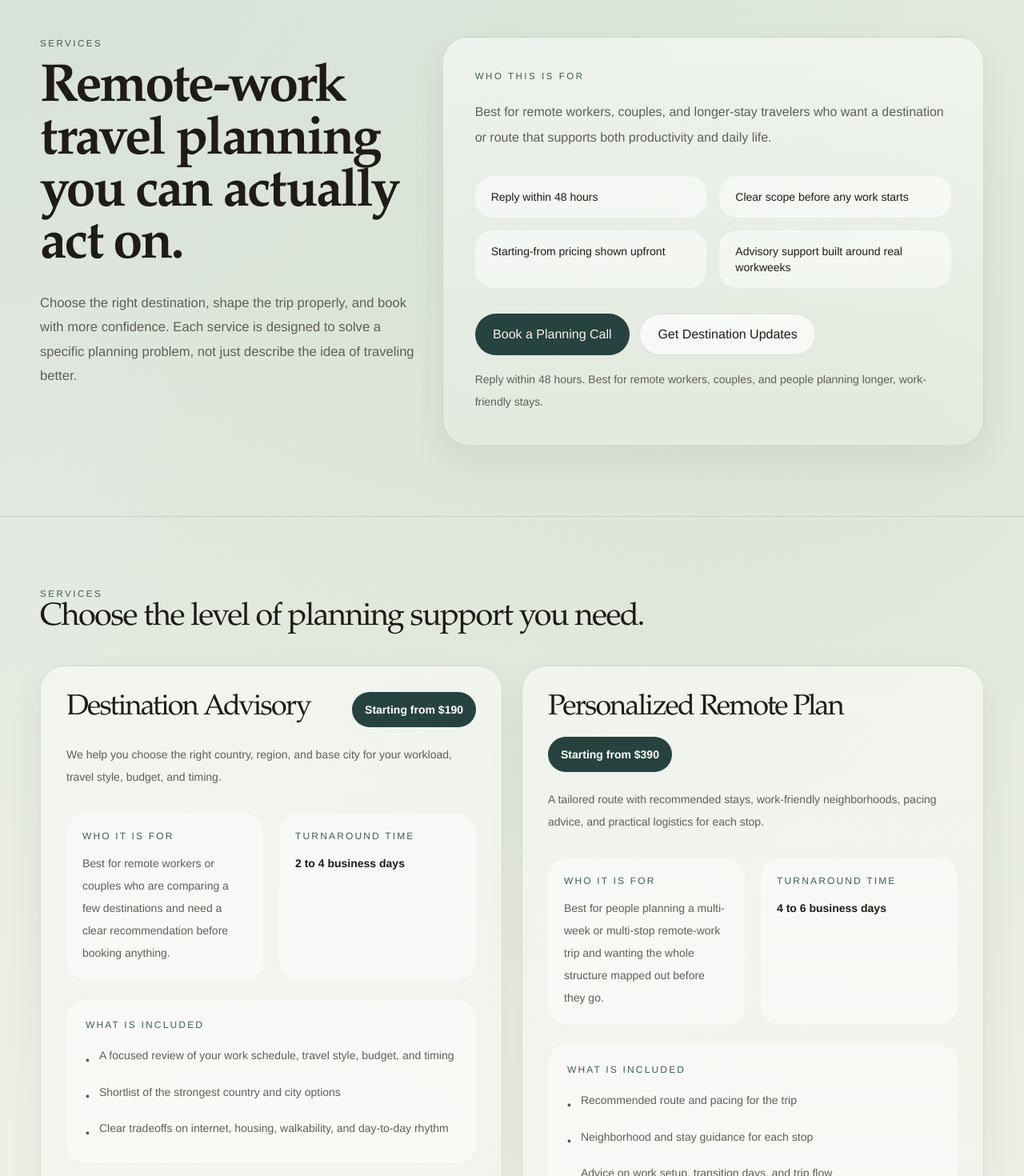
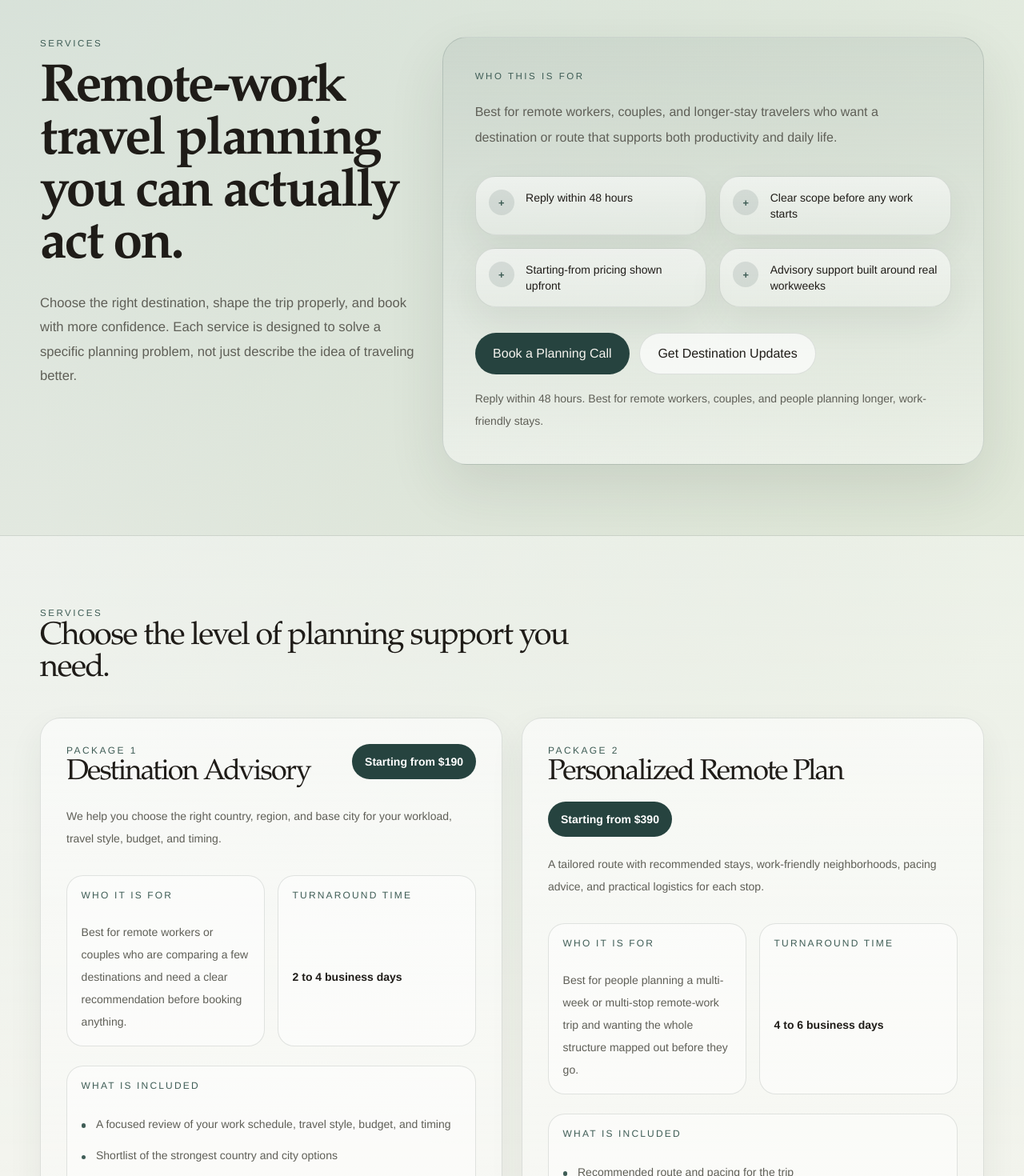
Before and after one commit to MGRem10/Remote-Together-Site, a Next.js app: page /services in a window 1280 px wide. Shown: the part 120-1590 px from the top of the page at 80% size. Built offline with nearby package versions, Linux system fonts and the light colour scheme.

Commit message:
Improve site-wide visual hierarchy

```diff
--- a/app/globals.css
+++ b/app/globals.css
@@ -76,6 +76,10 @@ img {
   border-top: 1px solid var(--border);
 }
 
+.section-alt {
+  background: linear-gradient(180deg, rgba(255, 255, 255, 0.38), rgba(255, 255, 255, 0.14));
+}
+
 .eyebrow {
   letter-spacing: 0.22em;
   text-transform: uppercase;
@@ -109,6 +113,7 @@ img {
   font-size: 1.04rem;
   line-height: 1.82;
   color: var(--muted);
+  max-width: 64ch;
 }
 
 .card {
@@ -121,6 +126,84 @@ img {
   background: linear-gradient(180deg, rgba(255, 255, 255, 0.52), rgba(255, 255, 255, 0.18));
   border: 1px solid var(--border);
   box-shadow: var(--shadow);
+}
+
+.content-card {
+  border: 1px solid var(--border);
+  border-radius: 1.6rem;
+  background: linear-gradient(180deg, rgba(255, 255, 255, 0.58), rgba(255, 255, 255, 0.24));
+  box-shadow: var(--shadow);
+}
+
+.summary-panel {
+  border: 1px solid rgba(38, 67, 63, 0.16);
+  border-radius: 1.9rem;
+  background: linear-gradient(180deg, rgba(38, 67, 63, 0.08), rgba(255, 255, 255, 0.4));
+  box-shadow: var(--shadow-lg);
+}
+
+.icon-row {
+  display: flex;
+  gap: 0.9rem;
+  align-items: flex-start;
+}
+
+.icon-badge {
+  display: inline-flex;
+  align-items: center;
+  justify-content: center;
+  width: 2rem;
+  height: 2rem;
+  border-radius: 999px;
+  background: rgba(38, 67, 63, 0.12);
+  color: var(--accent-deep);
+  font-size: 0.8rem;
+  font-weight: 700;
+  flex-shrink: 0;
+}
+
+.comparison-block {
+  display: grid;
+  gap: 1rem;
+}
+
+.comparison-item {
+  display: grid;
+  gap: 0.75rem;
+  border: 1px solid var(--border);
+  border-radius: 1.3rem;
+  background: rgba(255, 255, 255, 0.46);
+  padding: 1rem 1.1rem;
+}
+
+.bullet-list {
+  display: grid;
+  gap: 0.9rem;
+}
+
+.bullet-row {
+  display: flex;
+  gap: 0.8rem;
+  align-items: flex-start;
+  color: var(--muted);
+  line-height: 1.8;
+}
+
+.bullet-dot {
+  margin-top: 0.72rem;
+  width: 0.35rem;
+  height: 0.35rem;
+  border-radius: 999px;
+  background: var(--accent-deep);
+  flex-shrink: 0;
+}
+
+.section-intro {
+  max-width: 44rem;
+}
+
+.section-copy {
+  max-width: 64ch;
 }
 
 .button-primary,
--- a/app/services/page.tsx
+++ b/app/services/page.tsx
@@ -7,7 +7,7 @@ export default function ServicesPage() {
     <>
       <section className="section-space pt-8">
         <div className="container grid gap-8 lg:grid-cols-[0.82fr_1.18fr]">
-          <div className="max-w-xl">
+          <div className="section-intro">
             <div className="eyebrow">Services</div>
             <h1 className="display mt-4">
               Remote-work travel planning you can actually act on.
@@ -18,9 +18,9 @@ export default function ServicesPage() {
               not just describe the idea of traveling better.
             </p>
           </div>
-          <div className="section-panel rounded-[2rem] p-8 md:p-10">
+          <div className="summary-panel p-8 md:p-10">
             <div className="eyebrow">Who this is for</div>
-            <p className="mt-5 text-base leading-8 text-[var(--muted)]">
+            <p className="section-copy mt-5 text-base leading-8 text-[var(--muted)]">
               Best for remote workers, couples, and longer-stay travelers who want a
               destination or route that supports both productivity and daily life.
             </p>
@@ -31,8 +31,9 @@ export default function ServicesPage() {
                 "Starting-from pricing shown upfront",
                 "Advisory support built around real workweeks",
               ].map((item) => (
-                <div key={item} className="rounded-[1.4rem] bg-[rgba(255,255,255,0.48)] px-5 py-4 text-sm font-medium text-[var(--text)]">
-                  {item}
+                <div key={item} className="icon-row content-card p-4">
+                  <span className="icon-badge">+</span>
+                  <span className="text-sm font-medium text-[var(--text)]">{item}</span>
                 </div>
               ))}
             </div>
@@ -41,18 +42,21 @@ export default function ServicesPage() {
         </div>
       </section>
 
-      <section className="section-space section-block">
+      <section className="section-space section-block section-alt">
         <div className="container">
-          <div className="max-w-3xl">
+          <div className="section-intro">
             <div className="eyebrow">Services</div>
             <h2 className="section-title mt-4">Choose the level of planning support you need.</h2>
           </div>
 
           <div className="mt-10 grid gap-6 lg:grid-cols-2">
-            {serviceItems.map((service) => (
-              <article key={service.title} className="section-panel rounded-[1.9rem] p-8">
+            {serviceItems.map((service, index) => (
+              <article key={service.title} className="content-card p-8">
                 <div className="flex flex-wrap items-start justify-between gap-4">
                   <div>
+                    <div className="text-xs uppercase tracking-[0.2em] text-[var(--accent-deep)]">
+                      Package {index + 1}
+                    </div>
                     <h3 className="font-[family-name:var(--font-heading)] text-4xl tracking-[-0.05em]">
                       {service.title}
                     </h3>
@@ -62,10 +66,10 @@ export default function ServicesPage() {
                   </div>
                 </div>
 
-                <p className="mt-5 text-sm leading-7 text-[var(--muted)]">{service.body}</p>
+                <p className="section-copy mt-5 text-sm leading-7 text-[var(--muted)]">{service.body}</p>
 
-                <div className="mt-8 grid gap-5 md:grid-cols-2">
-                  <div className="rounded-[1.5rem] bg-[rgba(255,255,255,0.5)] p-5">
+                <div className="comparison-block mt-8 md:grid-cols-2 md:grid">
+                  <div className="comparison-item">
                     <div className="text-xs uppercase tracking-[0.18em] text-[var(--accent-deep)]">
                       Who It Is For
                     </div>
@@ -73,7 +77,7 @@ export default function ServicesPage() {
                       {service.forWho}
                     </p>
                   </div>
-                  <div className="rounded-[1.5rem] bg-[rgba(255,255,255,0.5)] p-5">
+                  <div className="comparison-item">
                     <div className="text-xs uppercase tracking-[0.18em] text-[var(--accent-deep)]">
                       Turnaround Time
                     </div>
@@ -83,21 +87,21 @@ export default function ServicesPage() {
                   </div>
                 </div>
 
-                <div className="mt-6 rounded-[1.5rem] bg-[rgba(255,255,255,0.5)] p-6">
+                <div className="comparison-item mt-6">
                   <div className="text-xs uppercase tracking-[0.18em] text-[var(--accent-deep)]">
                     What Is Included
                   </div>
-                  <div className="mt-4 space-y-3">
+                  <div className="bullet-list mt-4">
                     {service.includes.map((item) => (
-                      <div key={item} className="flex gap-3 text-sm leading-7 text-[var(--muted)]">
-                        <span className="pt-[0.35rem] text-[var(--accent-deep)]">•</span>
+                      <div key={item} className="bullet-row text-sm">
+                        <span className="bullet-dot" />
                         <span>{item}</span>
                       </div>
                     ))}
                   </div>
                 </div>
 
-                <div className="mt-6 rounded-[1.5rem] bg-[rgba(255,255,255,0.5)] p-6">
+                <div className="comparison-item mt-6">
                   <div className="text-xs uppercase tracking-[0.18em] text-[var(--accent-deep)]">
                     What You Receive
                   </div>
@@ -121,7 +125,7 @@ export default function ServicesPage() {
 
       <section className="section-space section-block">
         <div className="container">
-          <div className="max-w-3xl">
+          <div className="section-intro">
             <div className="eyebrow">Process</div>
             <h2 className="section-title mt-4">A simple 3-step process from brief to booking.</h2>
           </div>
@@ -130,10 +134,13 @@ export default function ServicesPage() {
             {serviceProcess.map((step, index) => (
               <article
                 key={step.title}
-                className="rounded-[1.7rem] border border-[var(--border)] bg-[rgba(255,255,255,0.34)] p-8"
+                className="content-card p-8"
               >
-                <div className="text-xs uppercase tracking-[0.22em] text-[var(--accent-deep)]">
-                  Step {index + 1}
+                <div className="icon-row">
+                  <span className="icon-badge">{index + 1}</span>
+                  <div className="text-xs uppercase tracking-[0.22em] text-[var(--accent-deep)]">
+                    Step {index + 1}
+                  </div>
                 </div>
                 <h3 className="mt-4 font-[family-name:var(--font-heading)] text-3xl tracking-[-0.05em]">
                   {step.title}
@@ -145,15 +152,15 @@ export default function ServicesPage() {
         </div>
       </section>
 
-      <section className="section-space section-block">
+      <section className="section-space section-block section-alt">
         <div className="container grid gap-8 lg:grid-cols-[0.82fr_1.18fr]">
-          <div>
+          <div className="section-intro">
             <div className="eyebrow">FAQ</div>
             <h2 className="section-title mt-4">Questions people usually ask before starting.</h2>
           </div>
           <div className="space-y-4">
             {serviceFaqs.map((faq) => (
-              <article key={faq.question} className="section-panel rounded-[1.7rem] p-7">
+              <article key={faq.question} className="content-card p-7">
                 <h3 className="font-[family-name:var(--font-heading)] text-2xl tracking-[-0.04em]">
                   {faq.question}
                 </h3>
@@ -166,10 +173,10 @@ export default function ServicesPage() {
 
       <section className="section-space section-block">
         <div className="container">
-          <div className="section-panel rounded-[2rem] p-8 md:p-10">
+          <div className="summary-panel p-8 md:p-10">
             <div className="eyebrow">Next Step</div>
             <h2 className="section-title mt-4">Book a planning call and get the brief moving.</h2>
-            <p className="mt-5 max-w-3xl text-base leading-8 text-[var(--muted)]">
+            <p className="section-copy mt-5 text-base leading-8 text-[var(--muted)]">
               If you already know the question you need answered, the fastest next step
               is to send the trip details through the contact form. We will reply with
               the best-fit service, scope, and next step.
```
Also changed, not shown: app/destinations/[slug]/page.tsx (+32 -32 lines), app/page.tsx (+8 -14 lines).
